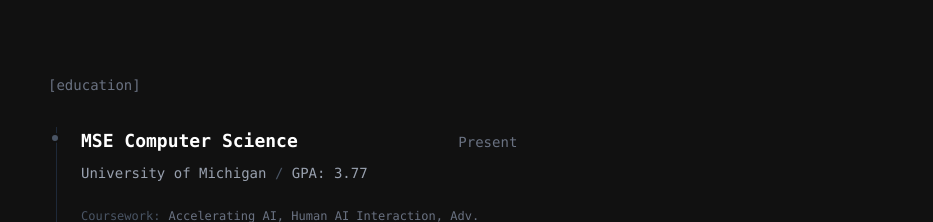
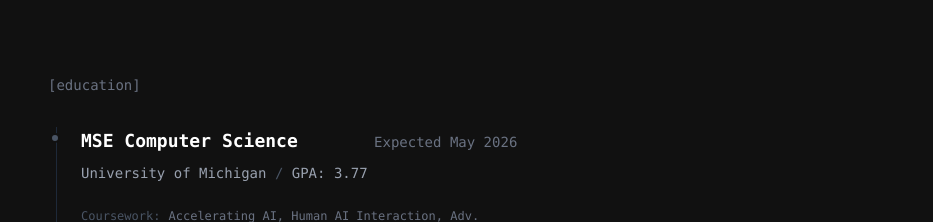
Before and after one commit to TheJoshBrod/portfolio, a Next.js app: page / in a window 1280 px wide. Shown: the part 1420-1642 px from the top of the page, without its empty margins (160-1093 px from the left). Built offline with nearby package versions, Linux system fonts and the light colour scheme.

Commit message:
fixed education info

```diff
--- a/src/components/aboutme/Education.tsx
+++ b/src/components/aboutme/Education.tsx
@@ -11,7 +11,7 @@
                     <div className="absolute -left-[31px] top-1.5 w-2.5 h-2.5 bg-gray-600 rounded-full border-2 border-[#111]"></div>
                     <div className="flex flex-col sm:flex-row sm:justify-between sm:items-baseline">
                         <h3 className="text-white font-mono font-bold text-lg">MSE Computer Science</h3>
-                        <span className="text-gray-500 text-sm font-mono">Present</span>
+                        <span className="text-gray-500 text-sm font-mono">Expected May 2026</span>
                     </div>
 
                     <div className="text-gray-400 font-mono text-sm mb-2">
```
